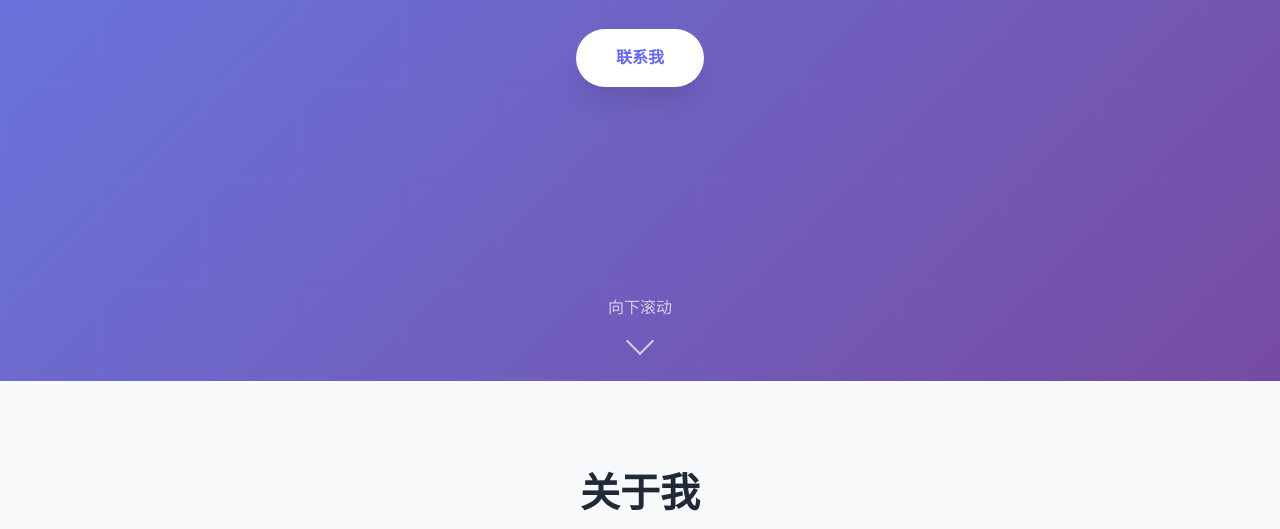
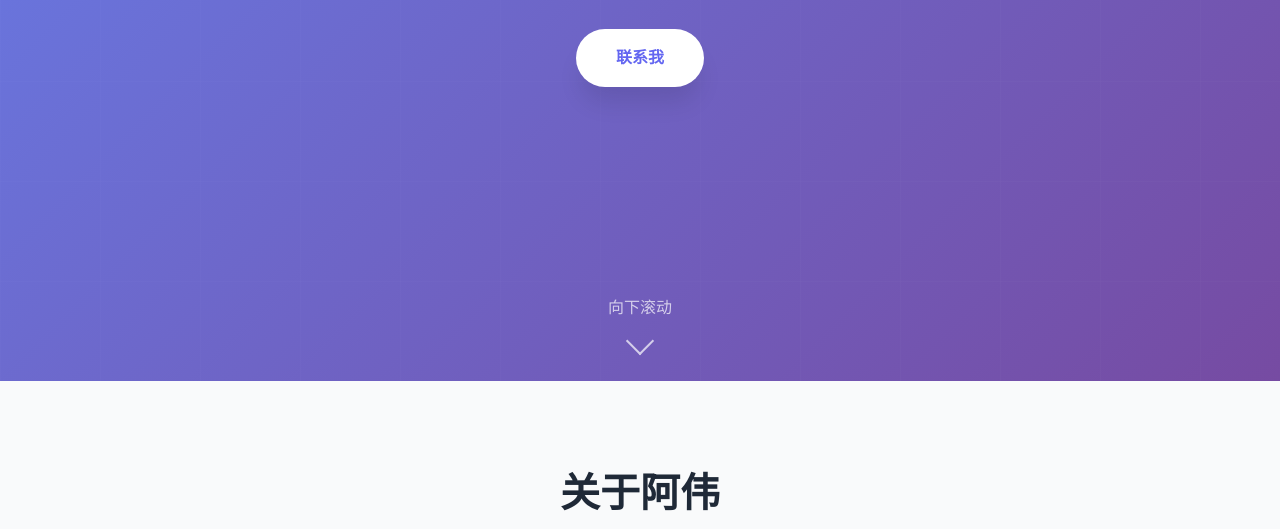
Before and after one commit to sengshao/git_demo, a plain HTML site: page index.html in a window 1280 px wide. Shown: the part 419-948 px from the top of the page. Drawn offline with Linux system fonts and the light colour scheme.

Commit message:
修改h2内容

```diff
--- a/index.html
+++ b/index.html
@@ -43,7 +43,7 @@
     <!-- 关于我 -->
     <section id="about" class="about">
       <div class="container">
-        <h2 class="section-title">关于我</h2>
+        <h2 class="section-title">关于阿伟</h2>
         <div class="about-content">
           <div class="about-image">
             <div class="image-placeholder">
```
